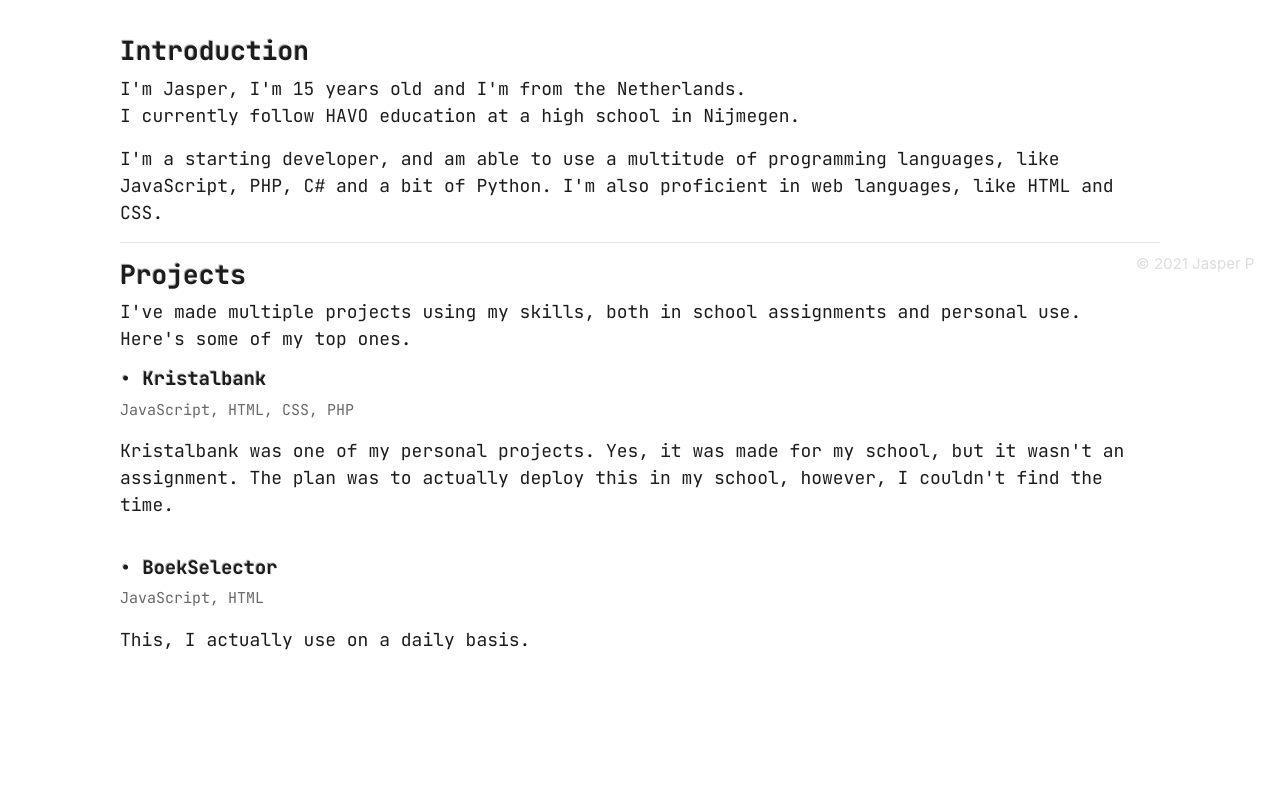
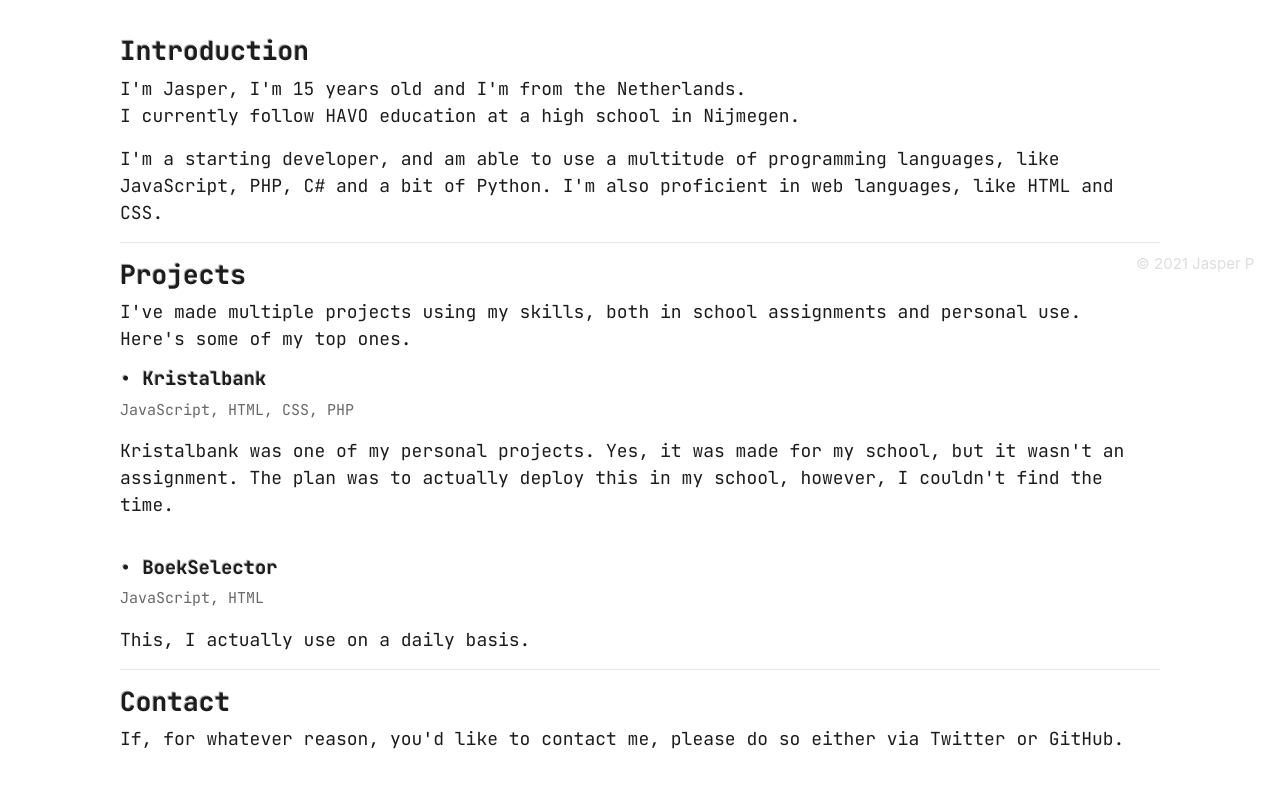
Before and after one commit to jxpsert/website, a plain HTML site: page index.html in a window 1280 px wide. Shown: the part 506-1294 px from the top of the page. Before the commit the page ends 1225 px from the top, so only its background shows below. Drawn offline with nearby package versions, Linux system fonts and the light colour scheme.

Commit message:
More dark mode edits

```diff
--- a/index.html
+++ b/index.html
@@ -53,6 +53,9 @@
             <br>I made this in one morning using JavaScript.</p>
             <img src="img/boekselector.jpeg" width="75%">
         </div>
+        <hr>
+        <h3>Contact</h3>
+        <p>If, for whatever reason, you'd like to contact me, please do so either via Twitter or GitHub.</p>
 </div>
 </body>
 <footer class="footer">
```
Also changed, not shown: img/buttondark.png.
